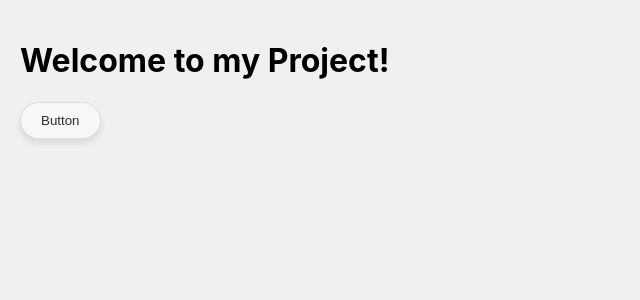
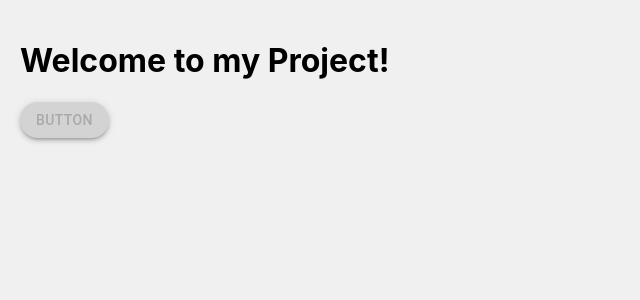
Before and after one commit to noadjamila/TechStudyFinder, a React (Create React App) app in the folder client/: page / in a window 1280 px wide. Shown: the top 300 px of the page, without its empty margins (0-640 px from the left). Built offline with nearby package versions, Linux system fonts and the light colour scheme.

Commit message:
Update client/src/components/Button.tsx
Co-authored-by: Paula <166331151+psophis@users.noreply.github.com>

```diff
--- a/client/src/components/Button.tsx
+++ b/client/src/components/Button.tsx
@@ -1,12 +1,20 @@
-import React from 'react';
-import './Button.css';
+import { Button as MUIButton } from "@mui/material";
 
-const Button: React.FC = () => {
-    return (
-        <button className="custom-button">
-            Button
-        </button>
-    );
-};
-
-export default Button;
+export default function Button() {
+  return (
+    <MUIButton
+      variant="contained"
+      sx={{
+        backgroundColor: "lightGrey",
+        color: "darkGrey",
+        borderRadius: "20px",
+        boxShadow: 3,
+        ":hover": {
+          backgroundColor: "purple",
+        },
+      }}
+    >
+      Button
+    </MUIButton>
+  );
+}
```
